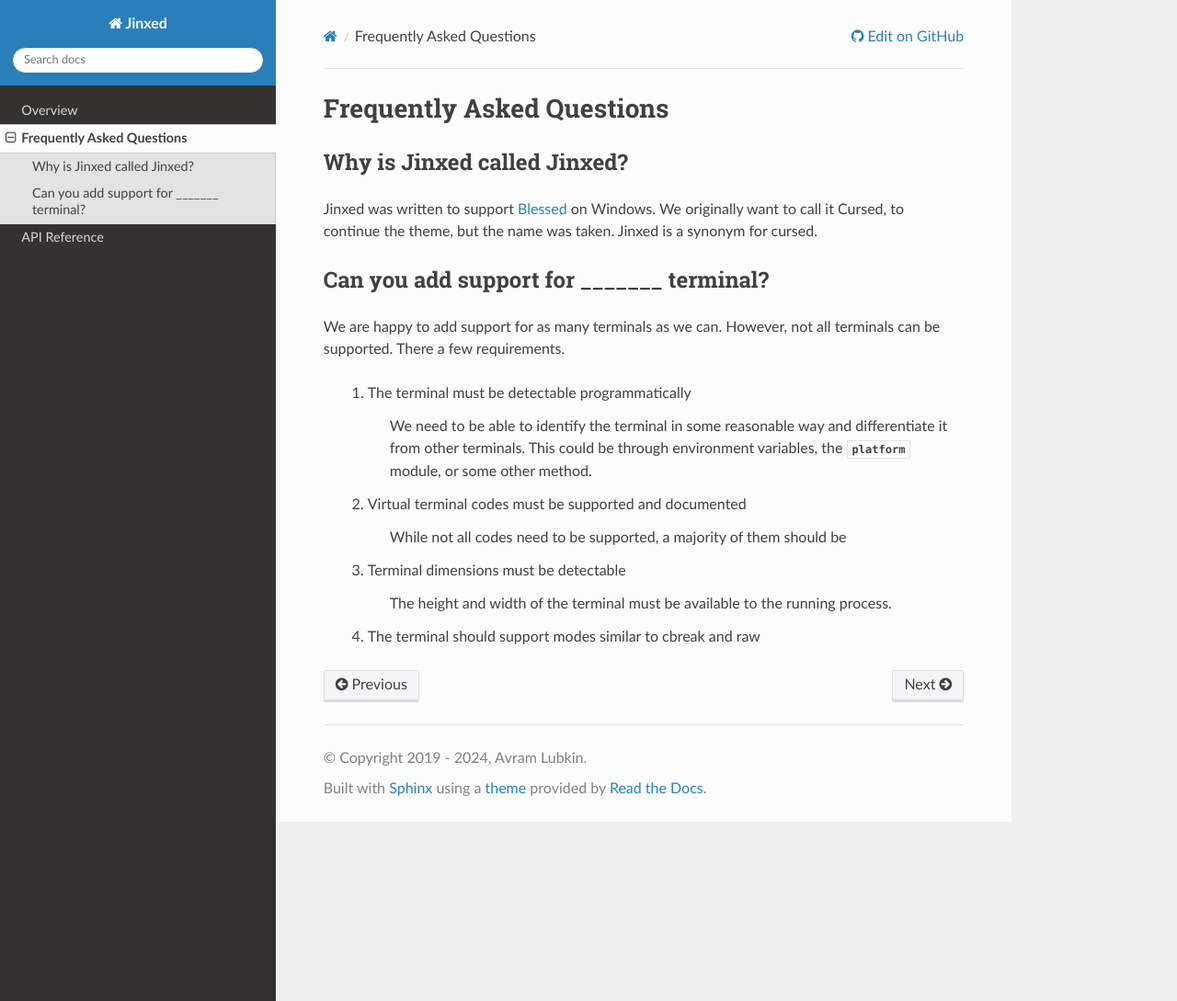
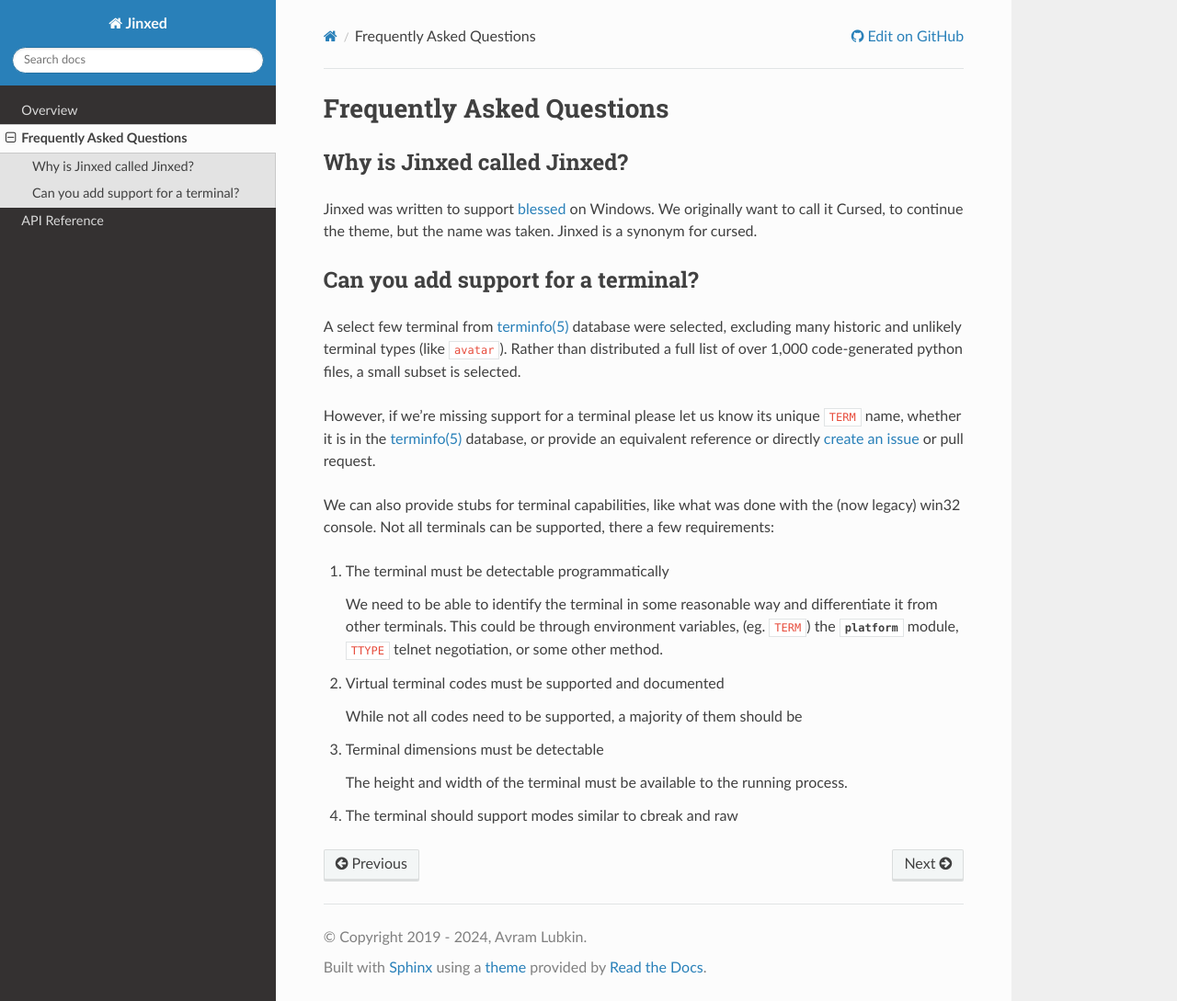
Before and after one commit to Rockhopper-Technologies/jinxed, a Sphinx documentation site: the page built from doc/faq.rst, in a window 1280 px wide and 1089 px high. Shown: the whole window at 92% size. Built offline with Sphinx 7.4.7 and the Read the Docs theme 3.1.0, drawn with Linux system fonts in a browser that asks for light colours.

Commit message:
docurama

```diff
--- a/doc/faq.rst
+++ b/doc/faq.rst
@@ -10,35 +10,41 @@
 Frequently Asked Questions
 ==========================
 
-
 Why is Jinxed called Jinxed?
 ----------------------------------
 
-Jinxed was written to support Blessed_ on Windows. We originally want to call it Cursed,
+Jinxed was written to support blessed_ on Windows. We originally want to call it Cursed,
 to continue the theme, but the name was taken. Jinxed is a synonym for cursed.
 
+Can you add support for a terminal?
+-----------------------------------
 
-Can you add support for _______ terminal?
----------------------------------------------------
+A select few terminal from `terminfo(5)`_ database were selected, excluding many historic and
+unlikely terminal types (like ``avatar``). Rather than distributed a full list of over 1,000
+code-generated python files, a small subset is selected.
 
-We are happy to add support for as many terminals as we can.
-However, not all terminals can be supported. There a few requirements.
+However, if we're missing support for a terminal please let us know its unique ``TERM`` name,
+whether it is in the `terminfo(5)`_ database, or provide an equivalent reference or directly `create
+an issue <https://github.com/Rockhopper-Technologies/jinxed/issues>`_ or pull request.
 
-  1. The terminal must be detectable programmatically
+We can also provide stubs for terminal capabilities, like what was done with the (now legacy) win32
+console. Not all terminals can be supported, there a few requirements:
 
-      We need to be able to identify the terminal in some reasonable way
-      and differentiate it from other terminals. This could be through environment variables,
-      the :py:mod:`platform` module, or some other method.
+1. The terminal must be detectable programmatically
 
-  2. Virtual terminal codes must be supported and documented
+   We need to be able to identify the terminal in some reasonable way
+   and differentiate it from other terminals. This could be through environment variables,
+   (eg. ``TERM``) the :py:mod:`platform` module, ``TTYPE`` telnet negotiation, or some other method.
 
-      While not all codes need to be supported, a majority of them should be
+2. Virtual terminal codes must be supported and documented
 
-  3. Terminal dimensions must be detectable
+   While not all codes need to be supported, a majority of them should be
 
-      The height and width of the terminal must be available to the running process.
+3. Terminal dimensions must be detectable
 
-  4. The terminal should support modes similar to cbreak and raw
+   The height and width of the terminal must be available to the running process.
 
+4. The terminal should support modes similar to cbreak and raw
 
-.. _Blessed: https://pypi.org/project/blessed
+.. _blessed: https://pypi.org/project/blessed
+.. _`terminfo(5)`: https://invisible-island.net/ncurses/man/terminfo.5.html
```
Also changed, not shown: doc/index.rst (+7 -2 lines).
